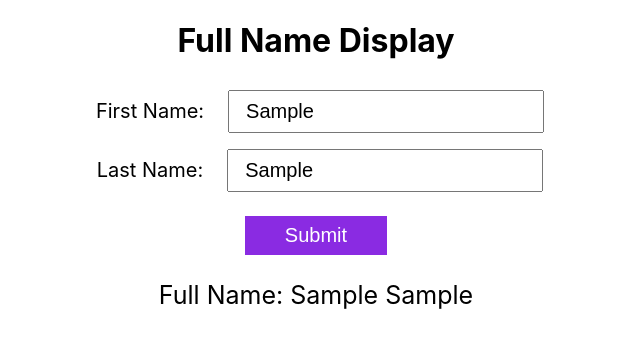
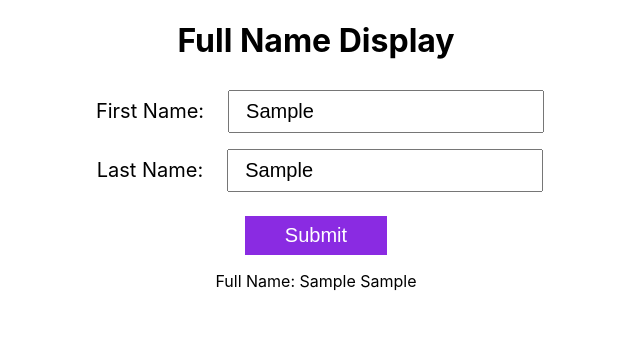
Before and after one commit to alok7023/XDisplayName, a React (Create React App) app: page / in a window 1280 px wide. Both pictures are taken after typing "Sample", "Sample" into the empty fields and a click on the button "Submit". Shown: the top 348 px of the page, without its empty margins (260-900 px from the left). Built offline with nearby package versions, Linux system fonts and the light colour scheme.

Commit message:
final commit

```diff
--- a/src/App.js
+++ b/src/App.js
@@ -49,9 +49,7 @@ function App() {
           Submit
         </button>
       </form>
-      <div className="displayFullName">
-        {fullName && <p>Full Name: {fullName}</p>}
-      </div>
+      {fullName && <p>Full Name: {fullName}</p>}
     </div>
   );
 }
```
